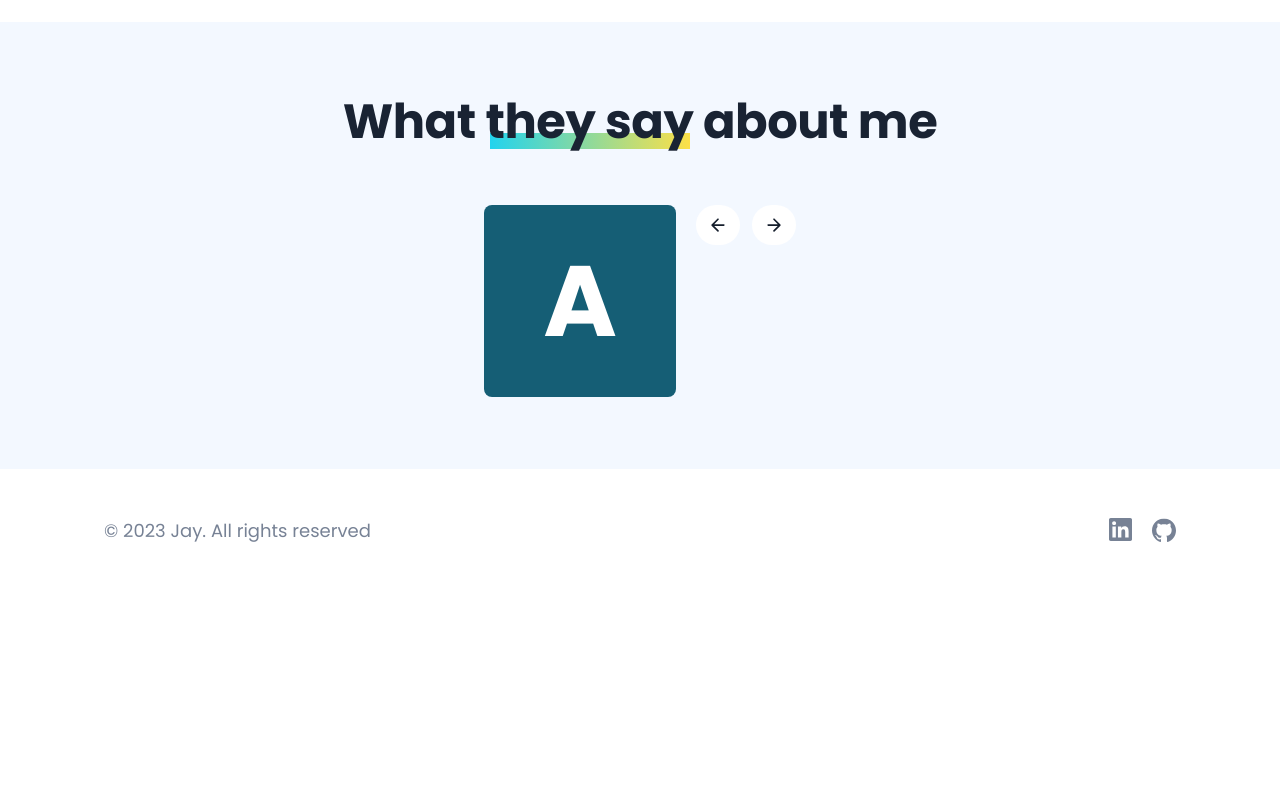
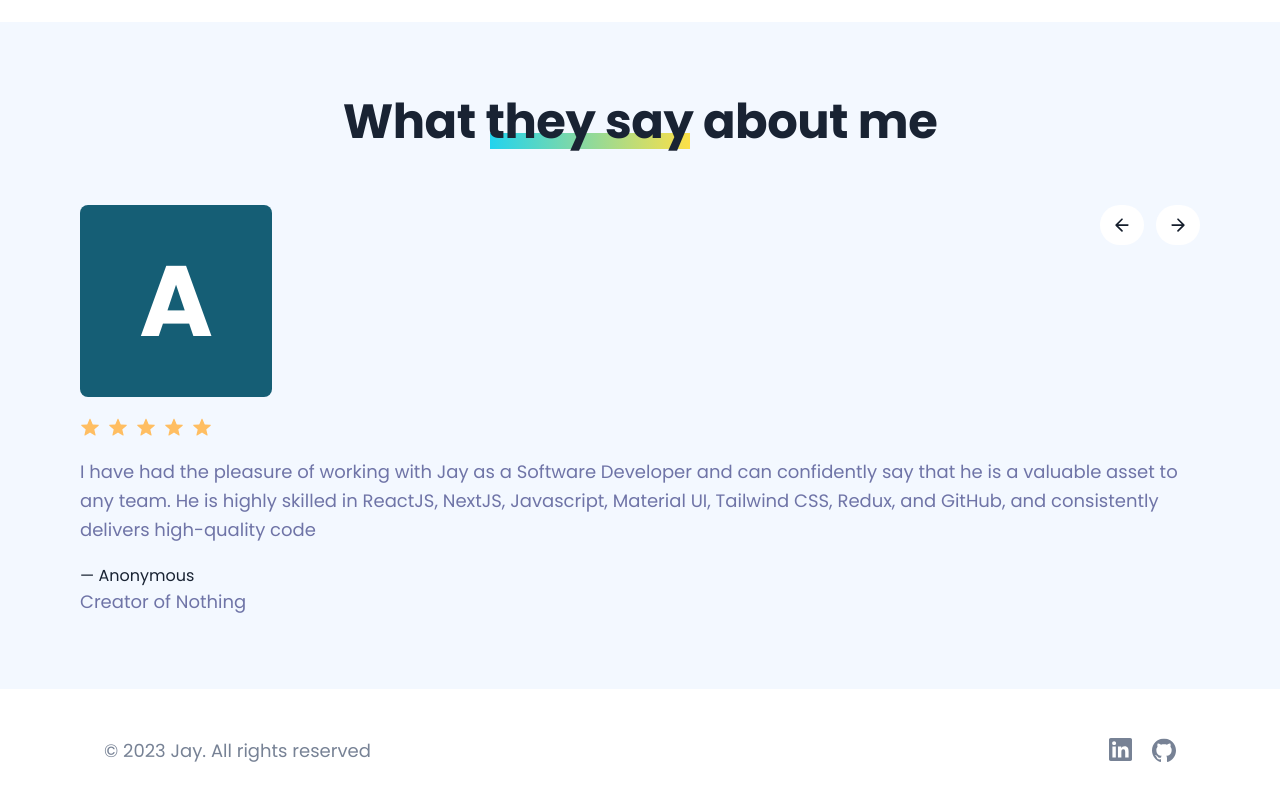
Before and after one commit to jayhogan-dev/portfolio, a Next.js app: page / in a window 1280 px wide. Shown: the part 3368-4168 px from the top of the page. Before the commit the page ends 3978 px from the top, so only its background shows below. Built offline with nearby package versions, Linux system fonts and the light colour scheme.

Commit message:
feat: dummy testimonial added

```diff
--- a/components/Testimonials.tsx
+++ b/components/Testimonials.tsx
@@ -12,7 +12,7 @@ const Testimonials = () => {
         </div>
         <div className="relative -top-24 -right-[52px] bg-gradient-to-r from-cyan-400 to-yellow-300 dark:from-cyan-800 dark:via-cyan-400 dark:to-yellow-300 h-4 w-[150px] sm:-top-14 sm:-right-0 sm:-left-10 lg:w-[200px] lg:-top-[56px] lg:-left-[50px]" />
         {/* Testimonials */}
-        <article className="flex flex-col">
+        <article className="flex flex-col gap-5">
           <div className="flex gap-5 justify-between items-start">
             {/* Image */}
             <div className="flex items-center justify-center h-48 w-48 bg-primary-blue-light dark:bg-primary-blue-dark rounded-lg">
@@ -39,6 +39,55 @@ const Testimonials = () => {
               </Button>
             </div>
           </div>
+          <div className="flex justify-start gap-2">
+            <Image
+              src="/web-icons/filled-star.svg"
+              alt="star"
+              height={20}
+              width={20}
+            />
+            <Image
+              src="/web-icons/filled-star.svg"
+              alt="star"
+              height={20}
+              width={20}
+            />
+            <Image
+              src="/web-icons/filled-star.svg"
+              alt="star"
+              height={20}
+              width={20}
+            />
+            <Image
+              src="/web-icons/filled-star.svg"
+              alt="star"
+              height={20}
+              width={20}
+            />
+            <Image
+              src="/web-icons/filled-star.svg"
+              alt="star"
+              height={20}
+              width={20}
+            />
+          </div>
+          <blockquote className="flex flex-col gap-5">
+            <p className="text-body-regular text-primary-white-500 dark:text-white-800">
+              I have had the pleasure of working with Jay as a Software
+              Developer and can confidently say that he is a valuable asset to
+              any team. He is highly skilled in ReactJS, NextJS, Javascript,
+              Material UI, Tailwind CSS, Redux, and GitHub, and consistently
+              delivers high-quality code
+            </p>
+            <footer>
+              <p className="text-body-semibold text-primary-black-300 dark:text-white">
+                — Anonymous
+              </p>
+              <p className="text-body-regular text-primary-white-500 dark:text-white-800">
+                Creator of Nothing
+              </p>
+            </footer>
+          </blockquote>
         </article>
       </section>
     </DarkContainer>
```
